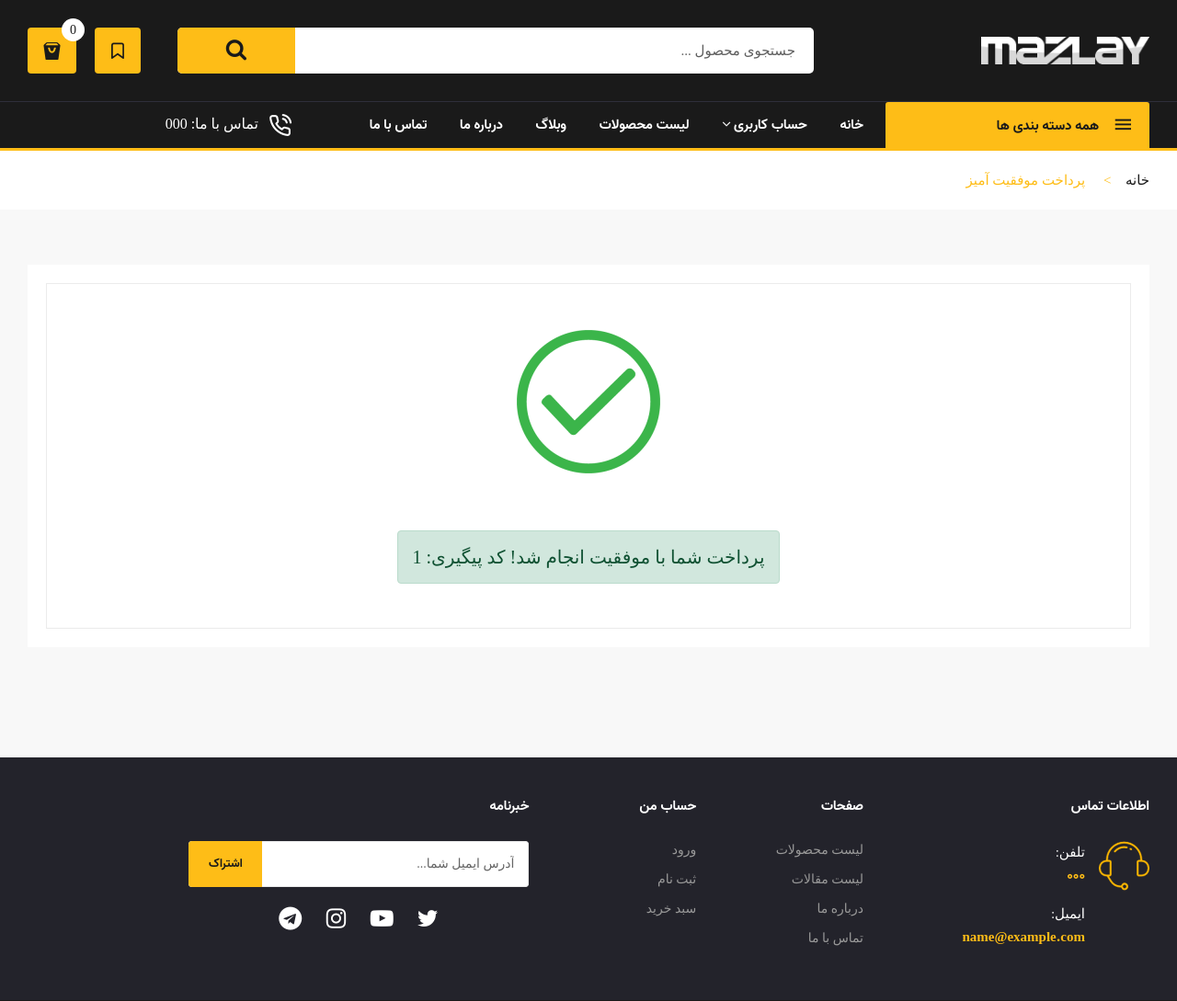
After one commit to Danial-Azarpanah/Keyvanabzar, a Django app: template payment/templates/payment/payment-successfull.html in a window 1280 px wide. The commit adds this page. Shown: the whole page at 92% size. Run offline with Django 4.2, Linux system fonts and the light colour scheme; the template is opened without the code that fills it: values that come from a table or form of the project are taken from there, others are empty; tables that the repository leaves empty hold one stand-in row (values such as "Sample post"); some libraries are stand-ins or nearby versions; some web fonts are replaced.

Commit message:
Added payment successfull page

```diff
--- a/home/templates/home/index.html
+++ b/home/templates/home/index.html
@@ -33,6 +33,7 @@
                 <div class="col-12">
                     <div class="welcome_title">
                         <h3>به دیوالت لند خوش آمدید</h3>
+                        <br>
                         <h2>خرید با کیفیت ترین ابزار آلات برند<span> Dewalt</span></h2>
                         <p>کیفیت تضمین شده، همراه ۲۰ سال سابقه فروش</p>
                     </div>
@@ -353,7 +354,7 @@
                 </div>
             </div>
         </div>
-        <div class="product_area" style="background: #febd17; border-radius: 50px">
+        <div class="product_area" style="background: #febd17; border-radius: 50px; border: black 1.5px solid">
             <div class="container">
                 <div class="row">
                     <div class="col-12">
--- /dev/null
+++ b/payment/templates/payment/payment-successfull.html
@@ -0,0 +1,41 @@
+{% extends 'base.html' %}
+{% load static %}
+
+
+{% block main %}
+    <!--breadcrumbs area start-->
+    <div class="breadcrumbs_area">
+        <div class="container">
+            <div class="row">
+                <div class="col-12">
+                    <div class="breadcrumb_content">
+                        <ul>
+                            <li><a href="{% url "home:home" %}">خانه</a></li>
+                            <li>پرداخت موفقیت آمیز</li>
+                        </ul>
+                    </div>
+                </div>
+            </div>
+        </div>
+    </div>
+    <!--breadcrumbs area end-->
+    <!--wishlist area start -->
+    <div class="wishlist_page_bg">
+        <div class="container">
+            <div class="wishlist_area">
+                <div class="wishlist_inner">
+                    <div class="row">
+                        <div class="col-12">
+                            <div class="table_desc wishlist">
+                                <div class="cart_page" style="display: flex; flex-direction: column; align-items: center; justify-content: center;">
+                                    <img class="mt-5" src="{% static "img/icon/success-icon-10.png" %}" width="160px">
+                                    <p class="mx-auto alert alert-success mt-60 mb-5" style="font-size: 20px">پرداخت شما با موفقیت انجام شد! کد پیگیری: {{ order.tracking_code }}</p>
+                                </div>
+                            </div>
+                        </div>
+                    </div>
+                </div>
+            </div>
+        </div>
+    </div>
+{% endblock %}
--- a/payment/views.py
+++ b/payment/views.py
@@ -165,7 +165,7 @@ class VerifyView(View):
                 if t_status == 100:
                     order.is_paid = True
                     order.save()
-                    return render(request, '')
+                    return render(request, 'payment/payment-successfull.html', {"order": order})
                 elif t_status == 101:
                     return HttpResponse('Transaction submitted : ' + str(
                         req.json()['data']['message']
```
Also changed, not shown: assets/img/icon/success-icon-10.png (added), 1 other file.
